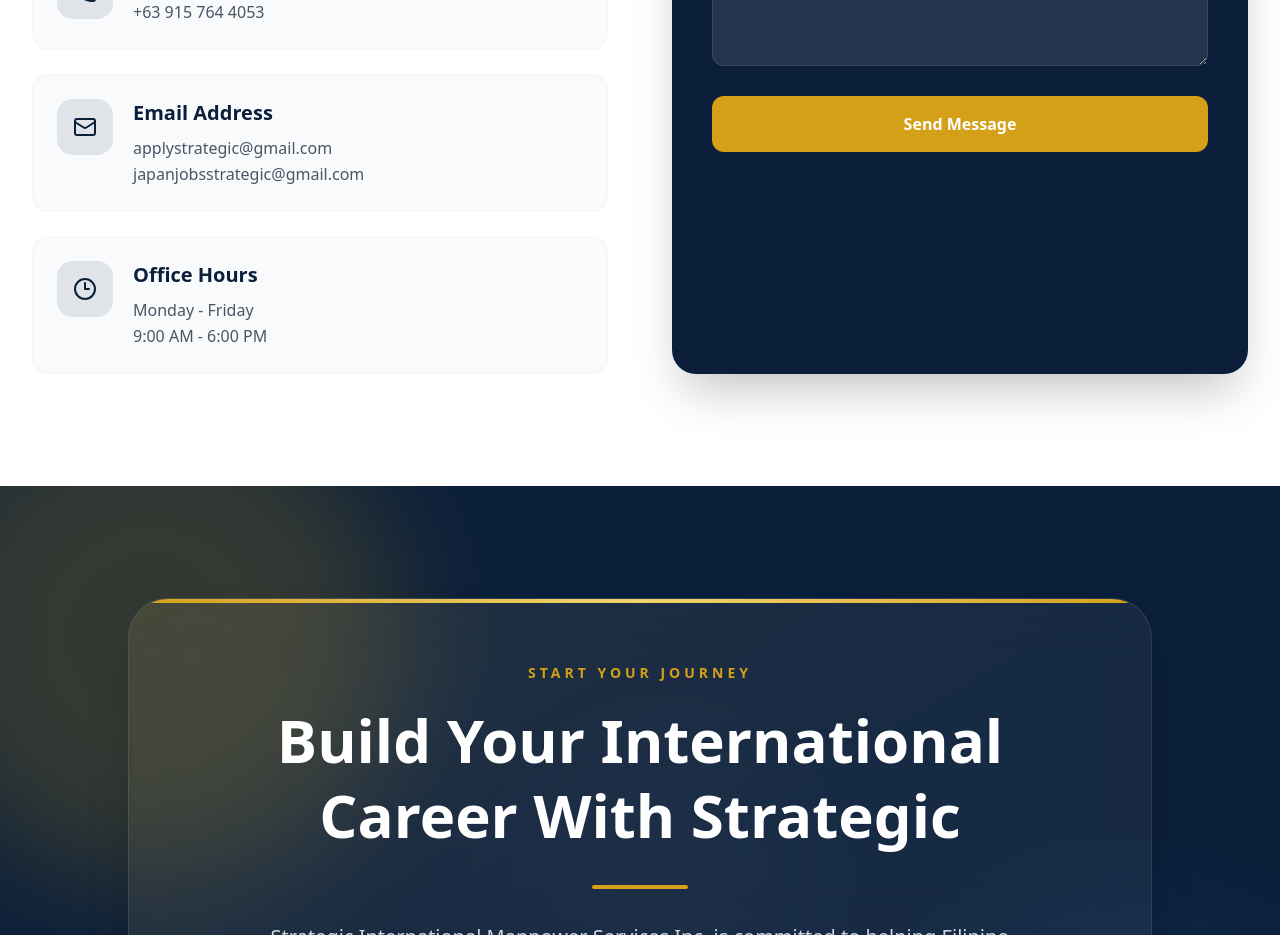
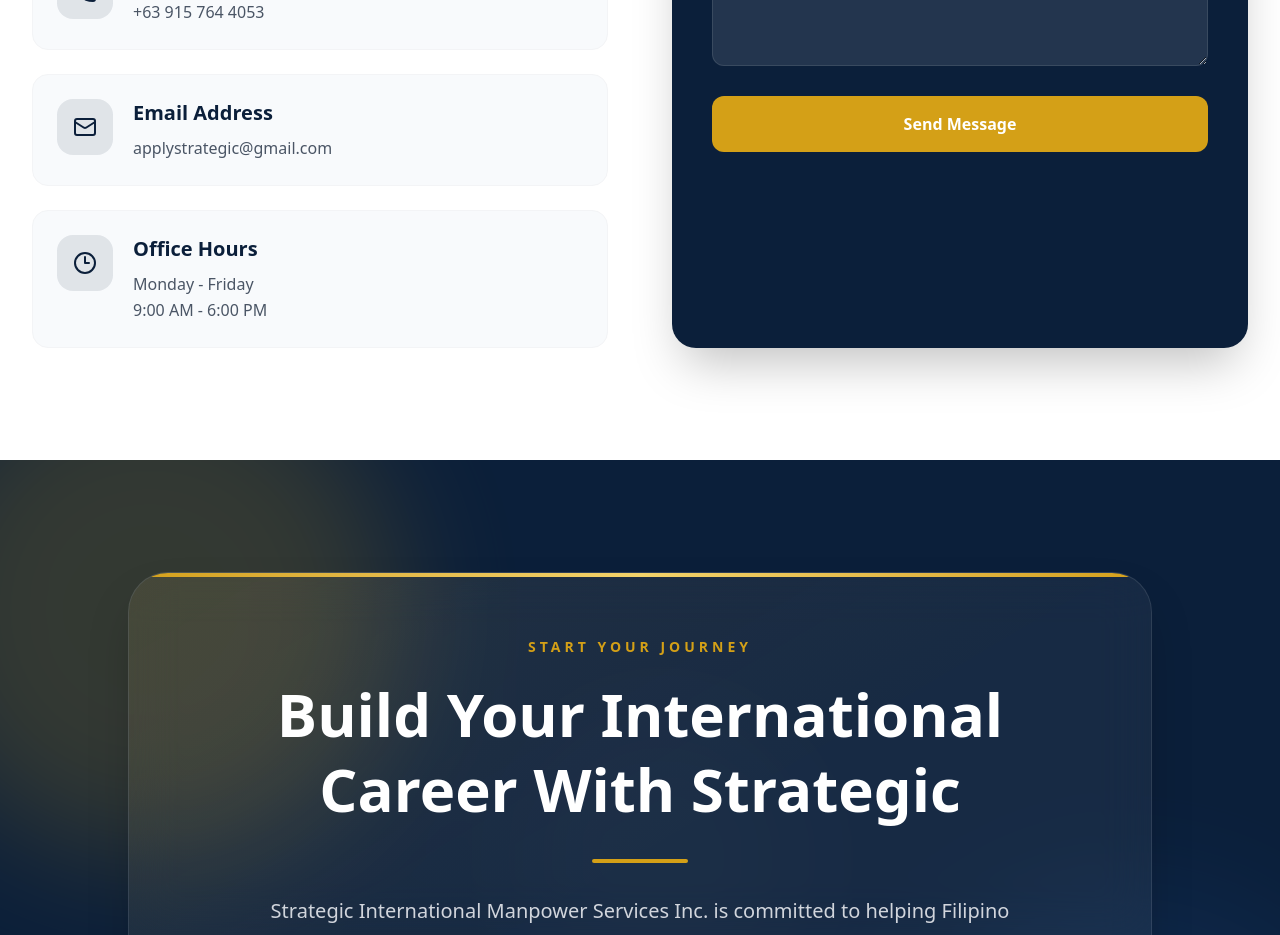
Before and after one commit to applystrategic-lab/strategic-website, a Next.js app: page /contact in a window 1280 px wide. Shown: the part 1100-2035 px from the top of the page. Built offline with nearby package versions, Linux system fonts and the light colour scheme; a web font is replaced by a local one.

Commit message:
Remove additional email

```diff
--- a/app/contact/page.tsx
+++ b/app/contact/page.tsx
@@ -327,8 +327,6 @@
 
                   <p className="text-gray-600 leading-relaxed">
                     applystrategic@gmail.com
-                    <br />
-                    japanjobsstrategic@gmail.com
                   </p>
                 </div>
 
```
